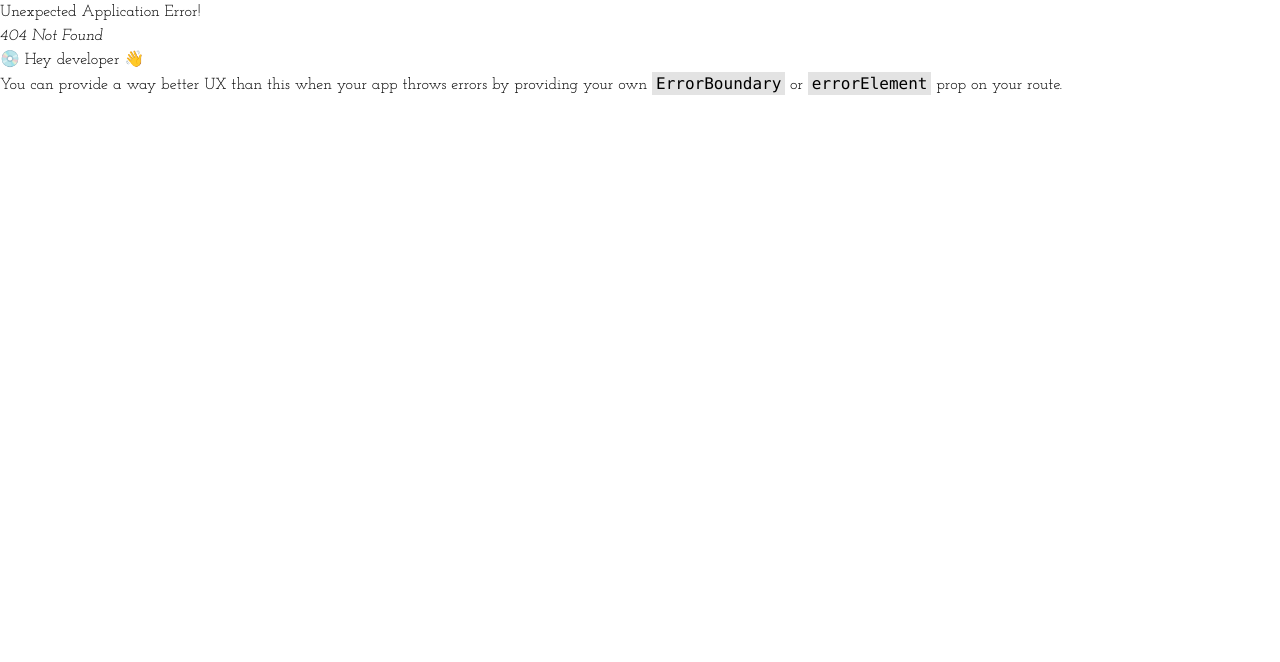
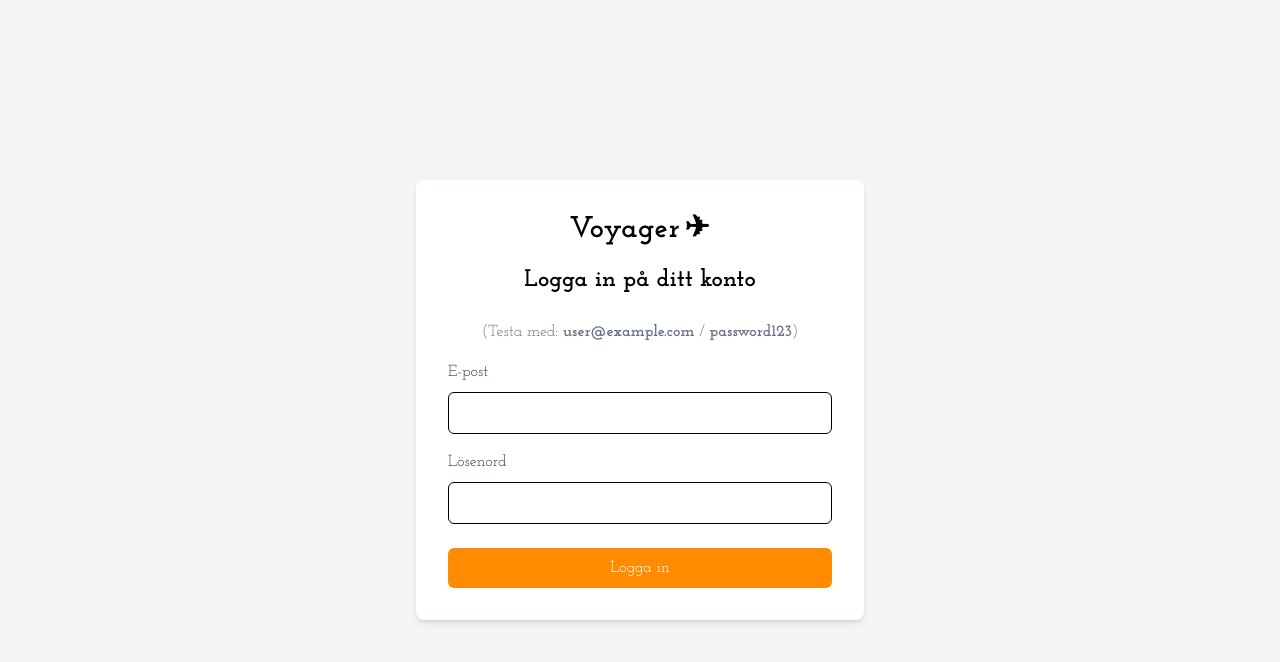
Before and after one commit to Taninwat-55/travel-planner-voyager, a React (Vite) app: page /login in a window 1280 px wide. Before the commit this address had no page. Shown: the top 662 px of the page. Built offline with nearby package versions, Linux system fonts and the light colour scheme.

Commit message:
add false login user

```diff
--- a/src/components/AvailabilityBox.jsx
+++ b/src/components/AvailabilityBox.jsx
@@ -1,10 +1,39 @@
 import { useState } from 'react';
+import { useNavigate, useLocation } from 'react-router-dom';
+import { addTravelEntry } from '../utils/travelPlanStorage';
+import { useAuth } from '../hooks/useAuth'; // Importera den nya hooken
 
 export default function AvailabilityBox({ hotel }) {
   const [showAvailability, setShowAvailability] = useState(false);
+  const navigate = useNavigate();
+  const location = useLocation();
+  const { isAuthenticated } = useAuth();
+
+  const handleBooking = (room) => {
+    if (!isAuthenticated) {
+      // Om användaren inte är inloggad, skicka dem till inloggningssidan.
+      // Vi skickar med nuvarande sida så att de kan komma tillbaka hit efter inloggning.
+      navigate('/login', { state: { from: location } });
+      return;
+    }
+
+    // Skapa en post för resplanen
+    const newEntry = {
+      destination: hotel.name,
+      checkIn: new Date().toISOString().slice(0, 10), // Platshållardatum
+      checkOut: new Date(Date.now() + 86400000).toISOString().slice(0, 10), // Imorgon
+      guests: 2,
+      notes: `Bokat: ${room.type}. Pris: ${room.price}.`,
+    };
+
+    addTravelEntry(newEntry);
+
+    // Navigera till bekräftelsesidan
+    navigate('/booking-confirmation', { state: { hotel, room } });
+  };
 
   return (
-  <div className="bg-white rounded-xl shadow-md p-5 sticky top-4 w-full max-w-sm h-50">
+    <div className="bg-white rounded-xl shadow-md p-5 sticky top-4 w-full max-w-sm h-auto">
       {hotel.rate_per_night && (
         <div className="flex justify-between items-center mb-3">
           <p className="text-base">Pris per natt från</p>
@@ -13,7 +42,6 @@ export default function AvailabilityBox({ hotel }) {
           </p>
         </div>
       )}
-
       <p className="text-xs text-slate-500 mb-3">
         Priser kan variera beroende på datum.
       </p>
@@ -22,18 +50,24 @@ export default function AvailabilityBox({ hotel }) {
         onClick={() => setShowAvailability(!showAvailability)}
         className="w-full bg-[#FF8C00] text-white font-bold text-base py-2.5 rounded-md hover:bg-[#e67600] transition-colors mb-4"
       >
-      {showAvailability ? "Dölj tillgänglighet" : "Visa tillgänglighet"}
+        {showAvailability ? "Dölj tillgänglighet" : "Visa tillgänglighet & Boka"}
       </button>
 
       {showAvailability && (
-      <div className="border-t pt-3 space-y-2">
+        <div className="border-t pt-3 space-y-3">
           {hotel.availability?.length > 0 ? (
             hotel.availability.map((room, idx) => (
-            <div key={idx} className="p-2 bg-slate-100 rounded">
+              <div key={idx} className="p-3 bg-slate-100 rounded-md">
                 <p className="font-semibold">{room.type}</p>
-              <p>Betyg: {room.rating} ★</p>
-              <p>Pris: {room.price} per natt</p>
-              <p>{room.description}</p>
+                <p className="text-sm">Betyg: {room.rating} ★</p>
+                <p className="text-sm">Pris: {room.price} per natt</p>
+                <p className="text-xs text-slate-600 mt-1">{room.description}</p>
+                <button
+                  onClick={() => handleBooking(room)}
+                  className="w-full mt-3 bg-green-600 text-white font-bold text-sm py-2 rounded-md hover:bg-green-700 transition"
+                >
+                  Boka nu
+                </button>
               </div>
             ))
           ) : (
--- a/src/components/Navbar.jsx
+++ b/src/components/Navbar.jsx
@@ -1,17 +1,23 @@
-import { Link } from 'react-router-dom';
+import { Link, useNavigate } from 'react-router-dom';
+import { useAuth } from '../hooks/useAuth'; // Importera den nya hooken
 
 function Navbar() {
+  const { isAuthenticated, logout } = useAuth();
+  const navigate = useNavigate();
+
+  const handleLogout = () => {
+    logout();
+    navigate('/'); // Skicka användaren till startsidan efter utloggning
+  };
+
   return (
     <nav className='w-full bg-white py-6 px-10 relative'>
       <div className='max-w-7xl mx-auto flex justify-between items-center'>
-        {/* Left Menu (takes up 1/3 of the space) */}
+        {/* Vänster meny */}
         <div className='flex-1'>
           <ul className='flex gap-8 text-black text-lg font-light'>
             <li className='hover:-translate-y-1 hover:scale-110 transition-transform duration-200'>
               <Link to='/explore'>Explore</Link>
-            </li>
-            <li className='hover:-translate-y-1 hover:scale-110 transition-transform duration-200'>
-              <Link to='/flights'>Flights</Link>
             </li>
             <li className='hover:-translate-y-1 hover:scale-110 transition-transform duration-200'>
               <Link to='/stays'>Stays</Link>
@@ -19,27 +25,44 @@ function Navbar() {
           </ul>
         </div>
 
-        {/* Center Logo (takes up 1/3 of the space and is centered) */}
+        {/* Center Logo */}
         <div className='flex-1 text-center'>
           <Link to='/' className='text-3xl tracking-wide font-bold'>
             Voyager<span className='inline-block ml-1'>✈</span>
           </Link>
         </div>
 
-        {/* Right Menu (takes up 1/3 of the space, content pushed to the right) */}
+        {/* Höger meny - Logiken är ändrad här */}
         <div className='flex-1 flex justify-end'>
-          <ul className='flex gap-8 text-black text-lg font-light'>
+          <ul className='flex gap-8 text-black text-lg font-light items-center'>
+            {isAuthenticated ? (
+              <>
                 <li className='hover:-translate-y-1 hover:scale-110 transition-transform duration-200'>
                   <Link to='/favorites'>Favorites</Link>
                 </li>
                 <li className='hover:-translate-y-1 hover:scale-110 transition-transform duration-200'>
                   <Link to='/travel-plan'>My Plan</Link>
                 </li>
+                <li>
+                  <button
+                    onClick={handleLogout}
+                    className='bg-slate-200 px-4 py-2 rounded-md hover:bg-slate-300 transition'
+                  >
+                    Logga ut
+                  </button>
+                </li>
+              </>
+            ) : (
+              <li>
+                <Link to='/login' className='bg-[#FF8C00] text-white px-4 py-2 rounded-md hover:bg-[#e07b00] transition'>
+                  Logga in
+                </Link>
+              </li>
+            )}
           </ul>
         </div>
       </div>
 
-      {/* Centered Half-Line */}
       <div className='absolute bottom-0 left-1/2 transform -translate-x-1/2 w-[90%] border-b border-gray-200'></div>
     </nav>
   );
--- /dev/null
+++ b/src/components/ProtectedRoute.jsx
@@ -0,0 +1,14 @@
+import { Navigate, useLocation } from 'react-router-dom';
+import { useAuth } from '../hooks/useAuth';
+
+export default function ProtectedRoute({ children }) {
+  const { isAuthenticated } = useAuth();
+  const location = useLocation();
+
+  if (!isAuthenticated) {
+    // Skicka användaren till inloggningssidan, men kom ihåg var de var på väg.
+    return <Navigate to='/login' state={{ from: location }} replace />;
+  }
+
+  return children;
+}
--- /dev/null
+++ b/src/context/AuthContext.jsx
@@ -0,0 +1,36 @@
+import { useState, useEffect } from 'react';
+// Importera context-objektet från den nya filen
+import { AuthContext } from './authContextObject';
+
+// Den här filen exporterar nu bara komponenten AuthProvider
+export function AuthProvider({ children }) {
+  const [isAuthenticated, setIsAuthenticated] = useState(false);
+
+  useEffect(() => {
+    const storedAuth = localStorage.getItem('isAuthenticated');
+    if (storedAuth === 'true') {
+      setIsAuthenticated(true);
+    }
+  }, []);
+
+  const login = (email, password) => {
+    if (email === 'user@example.com' && password === 'password123') {
+      localStorage.setItem('isAuthenticated', 'true');
+      setIsAuthenticated(true);
+      return true;
+    }
+    return false;
+  };
+
+  const logout = () => {
+    localStorage.removeItem('isAuthenticated');
+    setIsAuthenticated(false);
+  };
+
+  // Använd det importerade AuthContext här
+  return (
+    <AuthContext.Provider value={{ isAuthenticated, login, logout }}>
+      {children}
+    </AuthContext.Provider>
+  );
+}
--- /dev/null
+++ b/src/context/authContextObject.js
@@ -0,0 +1,3 @@
+import { createContext } from 'react';
+
+export const AuthContext = createContext(null);
--- /dev/null
+++ b/src/hooks/useAuth.jsx
@@ -0,0 +1,12 @@
+import { useContext } from 'react';
+import { AuthContext } from '../context/authContextObject';
+
+export const useAuth = () => {
+  const context = useContext(AuthContext);
+
+  if (context === undefined) {
+    throw new Error('useAuth must be used within an AuthProvider');
+  }
+
+  return context;
+};
--- a/src/main.jsx
+++ b/src/main.jsx
@@ -2,6 +2,8 @@ import { StrictMode } from 'react';
 import { createRoot } from 'react-dom/client';
 import { createBrowserRouter, RouterProvider } from 'react-router-dom';
 import './index.css';
+
+// Komponenter och sidor
 import App from './App.jsx';
 import HomePage from './pages/HomePage.jsx';
 import HotelDetailsPage from './pages/HotelDetailsPage.jsx';
@@ -9,6 +11,15 @@ import StaysPage from './pages/StaysPage.jsx';
 import FavoritesPage from './pages/FavoritesPage.jsx';
 import Explore from './pages/Explore.jsx';
 import TravelPlanPage from './pages/TravelPlanPage.jsx';
+
+// ---- LÄGG TILL DESSA TRE IMPORTER ----
+import LoginPage from './pages/LoginPage.jsx';
+import ProtectedRoute from './components/ProtectedRoute.jsx';
+import BookingConfirmationPage from './pages/BookingConfirmationPage.jsx';
+// ------------------------------------
+
+// Context Provider
+import { AuthProvider } from './context/AuthContext';
 
 const router = createBrowserRouter([
   {
@@ -28,23 +39,45 @@ const router = createBrowserRouter([
         element: <StaysPage />,
       },
       {
-        path: '/favorites',
-        element: <FavoritesPage />,
-      },
-      {
         path: 'explore',
         element: <Explore />,
       },
       {
+        path: '/favorites',
+        element: (
+          <ProtectedRoute>
+            <FavoritesPage />
+          </ProtectedRoute>
+        ),
+      },
+      {
         path: 'travel-plan',
-        element: <TravelPlanPage />,
+        element: (
+          <ProtectedRoute>
+            <TravelPlanPage />
+          </ProtectedRoute>
+        ),
+      },
+      {
+        path: 'booking-confirmation',
+        element: (
+          <ProtectedRoute>
+            <BookingConfirmationPage />
+          </ProtectedRoute>
+        ),
       },
     ],
+  },
+  {
+    path: '/login',
+    element: <LoginPage />,
   },
 ]);
 
 createRoot(document.getElementById('root')).render(
   <StrictMode>
-    <RouterProvider router={router} />
+    <AuthProvider>
+      <RouterProvider router={router} />
+    </AuthProvider>
   </StrictMode>
 );
--- /dev/null
+++ b/src/pages/BookingConfirmationPage.jsx
@@ -0,0 +1,50 @@
+import { useLocation, Link } from 'react-router-dom';
+
+export default function BookingConfirmationPage() {
+  const location = useLocation();
+  const { hotel, room } = location.state || {}; // Hämta data som skickades med
+
+  if (!hotel || !room) {
+    return (
+      <div className='text-center p-8'>
+        <h1 className='text-2xl font-bold'>Något gick fel</h1>
+        <p className='mt-2'>Kunde inte hitta bokningsdetaljer.</p>
+        <Link to='/' className='text-sky-500 hover:underline mt-4 inline-block'>
+          Tillbaka till startsidan
+        </Link>
+      </div>
+    );
+  }
+
+  return (
+    <div className='min-h-screen bg-gray-100 flex items-center justify-center p-4'>
+      <div className='max-w-2xl w-full bg-white rounded-lg shadow-xl p-8 text-center'>
+        <h1 className='text-3xl font-bold text-green-600 mb-4'>
+          Bokning bekräftad!
+        </h1>
+        <p className='text-gray-600 mb-6'>
+          Tack för din bokning. En bekräftelse har (simulerat) skickats till din
+          e-post. Din resa har lagts till i "Min Resplan".
+        </p>
+        <div className='text-left bg-gray-50 p-6 rounded-md border'>
+          <h2 className='text-xl font-semibold mb-4'>Bokningsdetaljer</h2>
+          <p>
+            <strong>Hotell:</strong> {hotel.name}
+          </p>
+          <p>
+            <strong>Rumstyp:</strong> {room.type}
+          </p>
+          <p>
+            <strong>Pris:</strong> {room.price} per natt
+          </p>
+        </div>
+        <Link
+          to='/travel-plan'
+          className='mt-6 inline-block bg-[#FF8C00] text-white font-bold py-2 px-6 rounded-md hover:bg-[#e07b00] transition'
+        >
+          Visa min resplan
+        </Link>
+      </div>
+    </div>
+  );
+}
--- /dev/null
+++ b/src/pages/LoginPage.jsx
@@ -0,0 +1,84 @@
+import { useState } from 'react';
+import { useAuth } from '../hooks/useAuth';
+import { useNavigate, useLocation, Link } from 'react-router-dom';
+
+export default function LoginPage() {
+  const [email, setEmail] = useState('');
+  const [password, setPassword] = useState('');
+  const [error, setError] = useState('');
+  const { login } = useAuth();
+  const navigate = useNavigate();
+  const location = useLocation();
+
+  // Ta reda på var användaren kom ifrån, så vi kan skicka tillbaka dem dit
+  const from = location.state?.from?.pathname || '/';
+
+  const handleSubmit = (e) => {
+    e.preventDefault();
+    setError('');
+
+    const loggedIn = login(email, password);
+
+    if (loggedIn) {
+      navigate(from, { replace: true });
+    } else {
+      setError(
+        'Fel e-post eller lösenord. Försök med user@example.com och password123.'
+      );
+    }
+  };
+
+  return (
+    <div className='flex items-center justify-center min-h-screen bg-gray-100'>
+      <div className='p-8 bg-white rounded-lg shadow-md w-full max-w-md'>
+        <div className='text-center mb-4'>
+          <Link to='/' className='text-3xl tracking-wide font-bold'>
+            Voyager<span className='inline-block ml-1'>✈</span>
+          </Link>
+        </div>
+        <h1 className='text-2xl font-bold text-center mb-6'>
+          Logga in på ditt konto
+        </h1>
+        <p className='text-center text-gray-500 mb-4'>
+          (Testa med: <strong>user@example.com</strong> /{' '}
+          <strong>password123</strong>)
+        </p>
+        <form onSubmit={handleSubmit}>
+          <div className='mb-4'>
+            <label className='block text-gray-700 mb-2' htmlFor='email'>
+              E-post
+            </label>
+            <input
+              type='email'
+              id='email'
+              value={email}
+              onChange={(e) => setEmail(e.target.value)}
+              className='w-full px-3 py-2 border rounded-md'
+              required
+            />
+          </div>
+          <div className='mb-6'>
+            <label className='block text-gray-700 mb-2' htmlFor='password'>
+              Lösenord
+            </label>
+            <input
+              type='password'
+              id='password'
+              value={password}
+              onChange={(e) => setPassword(e.target.value)}
+              className='w-full px-3 py-2 border rounded-md'
+              required
+            />
+          </div>
+          {error && <p className='text-red-500 text-sm mb-4'>{error}</p>}
+          <button
+            type='submit'
+            className='w-full bg-[#FF8C00] text-white py-2 rounded-md hover:bg-[#e07b00] transition'
+          >
+            Logga in
+          </button>
+        </form>
+      </div>
+    </div>
+  );
+}
```
Lines whose indentation alone changed are shown as unchanged.
